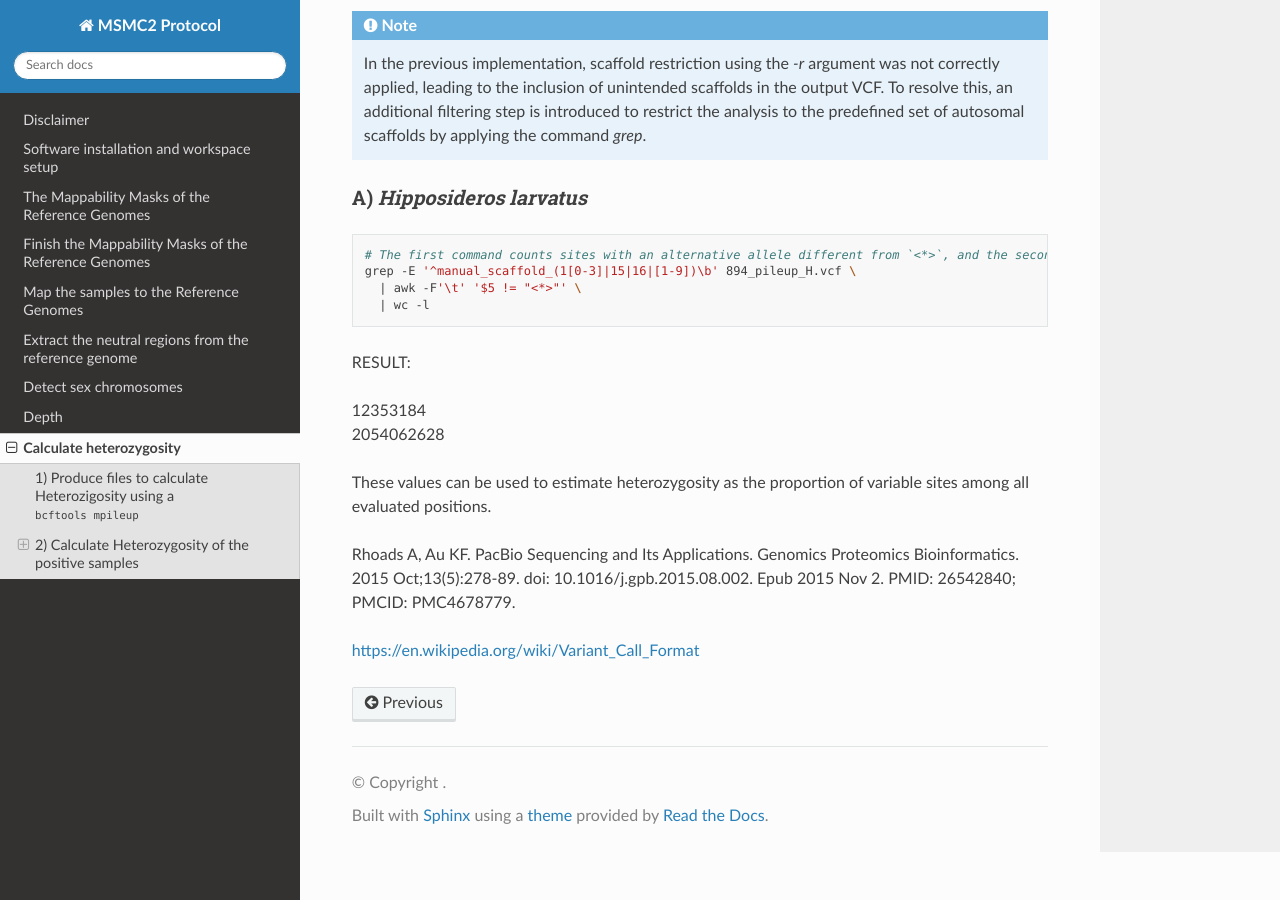
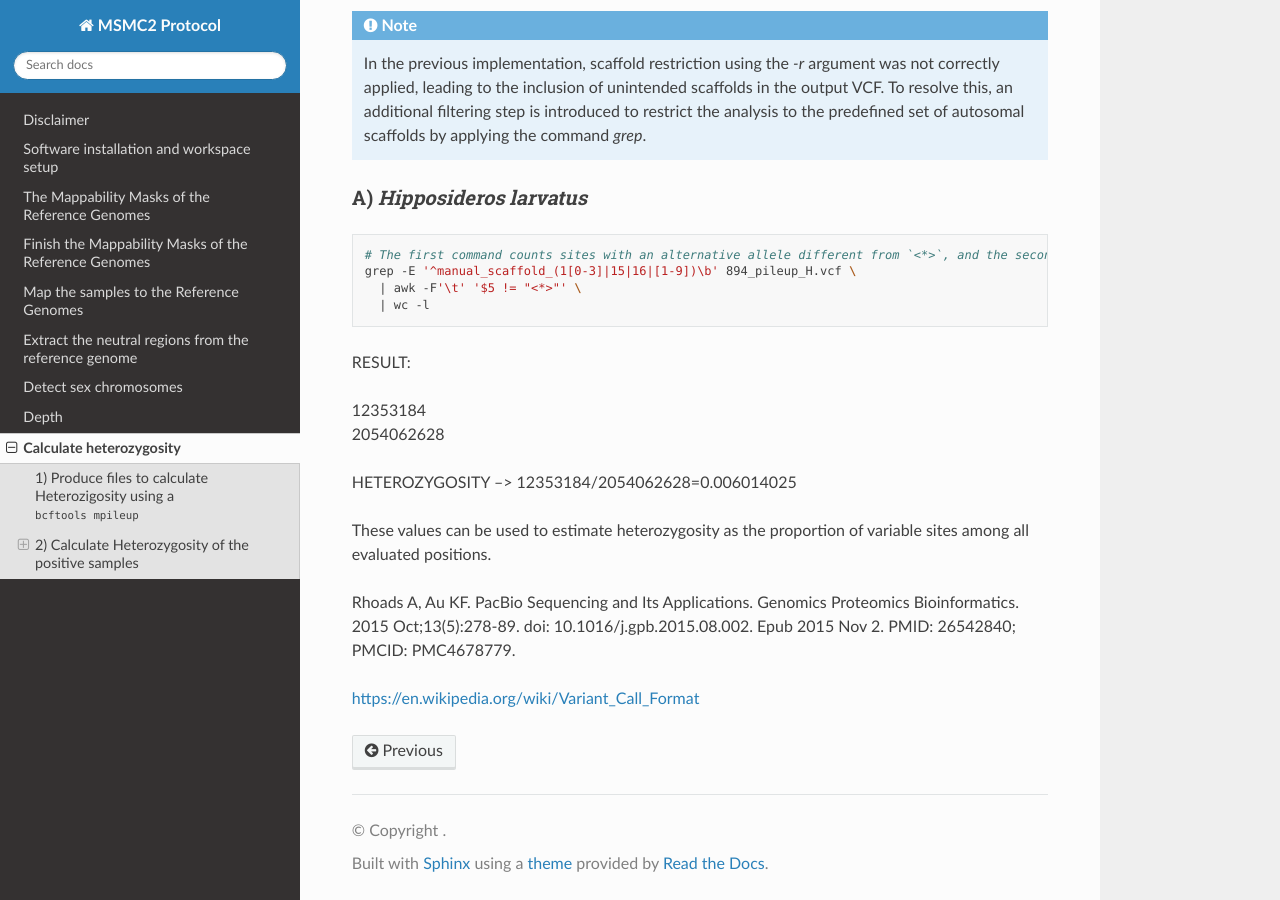
Before and after one commit to hoyosmanuel/MSMC2-Protocol, a Sphinx documentation site: the page built from docs/source/08_Data_Processing_7.rst, in a window 1280 px wide and 900 px high, scrolled down 2971 px. Built offline with Sphinx 7.4.7 and the Read the Docs theme 3.1.0, drawn with Linux system fonts in a browser that asks for light colours.

Commit message:
Update 08_Data_Processing_7.rst

```diff
--- a/docs/source/08_Data_Processing_7.rst
+++ b/docs/source/08_Data_Processing_7.rst
@@ -167,6 +167,7 @@ RESULT:
 |  12353184
 |  2054062628
 
+HETEROZYGOSITY --> 12353184/2054062628=0.006014025
 
 
 
```
